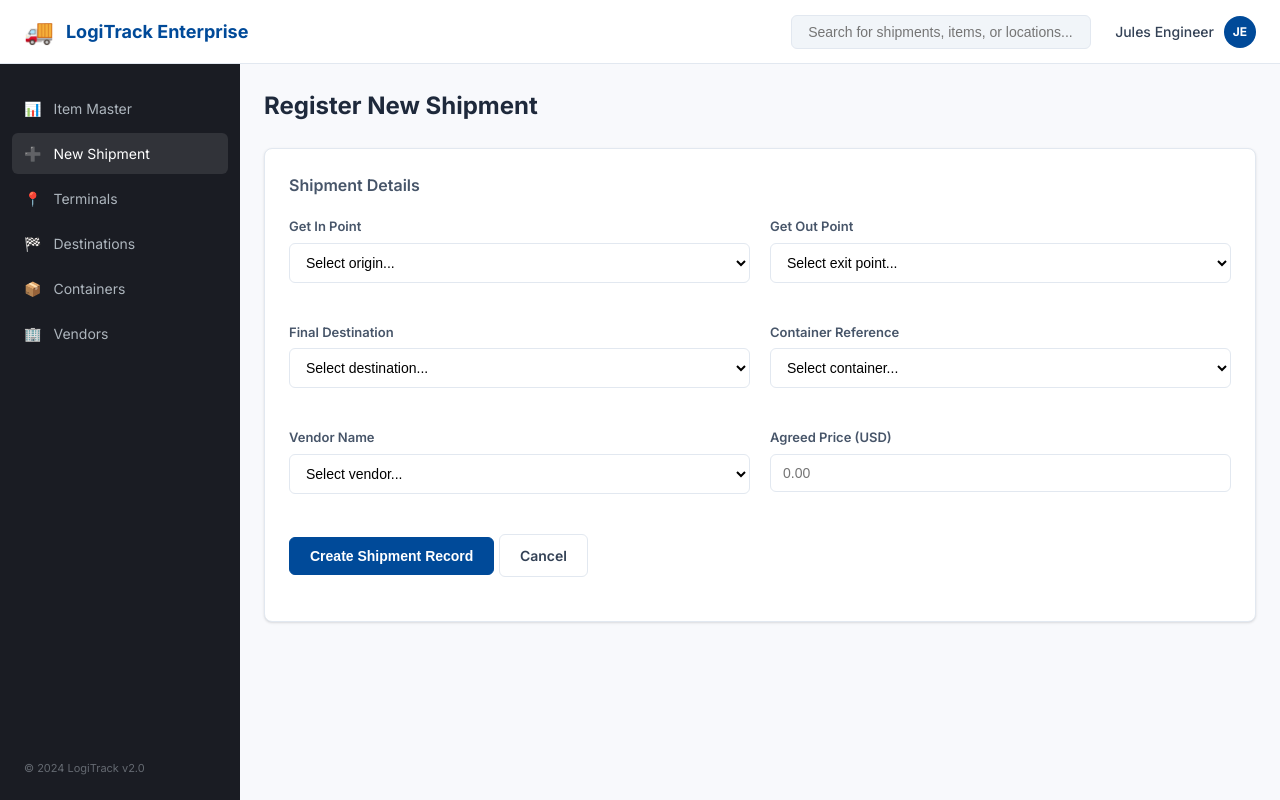
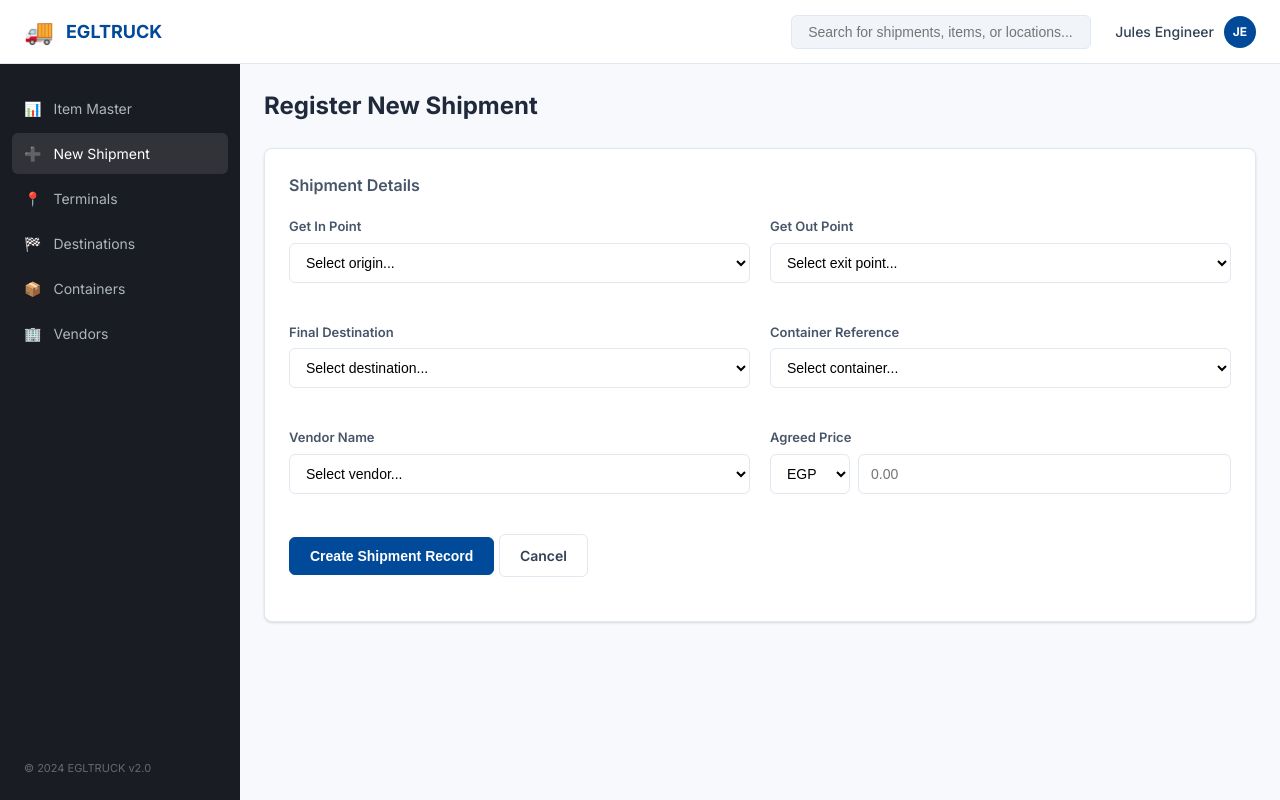
Before and after one commit to bemwathabet/Test1, a PHP site: page /add.php in a window 1280 px wide. Run offline with PHP 8.4, Linux system fonts and the light colour scheme.

Commit message:
Update company branding to EGLTRUCK and add currency selection.
- Renamed "LogiTrack Enterprise" to "EGLTRUCK" globally across all pages and components.
- Added 'currency' field to the database schema (defaults to EGP).
- Updated shipment creation and editing forms to include a currency selector (EGP or $).
- Updated dashboard list to display currency next to price values.
- Enhanced CSV Import and Export tools to handle the new currency column.
- Updated footer branding in the sidebar.

Co-authored-by: bemwathabet <295665427+bemwathabet@users.noreply.github.com>

```diff
--- a/add.php
+++ b/add.php
@@ -12,7 +12,7 @@ $vendors = $db->query("SELECT * FROM vendors ORDER BY name ASC")->fetchAll(PDO::
 <head>
     <meta charset="UTF-8">
     <meta name="viewport" content="width=device-width, initial-scale=1.0">
-    <title>LogiTrack Enterprise - New Shipment</title>
+    <title>EGLTRUCK - New Shipment</title>
     <link rel="stylesheet" href="style.css">
     <link rel="preconnect" href="https://fonts.googleapis.com">
     <link rel="preconnect" href="https://fonts.gstatic.com" crossorigin>
@@ -80,8 +80,14 @@ $vendors = $db->query("SELECT * FROM vendors ORDER BY name ASC")->fetchAll(PDO::
                             </select>
                         </div>
                         <div class="form-group">
-                            <label for="price">Agreed Price (USD)</label>
-                            <input type="number" id="price" name="price" step="0.01" placeholder="0.00" required>
+                            <label for="price">Agreed Price</label>
+                            <div style="display: flex; gap: 8px;">
+                                <select name="currency" style="width: 80px;" required>
+                                    <option value="EGP" selected>EGP</option>
+                                    <option value="$">$</option>
+                                </select>
+                                <input type="number" id="price" name="price" step="0.01" placeholder="0.00" required style="flex: 1;">
+                            </div>
                         </div>
                         <div class="form-group full-width">
                             <button type="submit" class="btn btn-primary">Create Shipment Record</button>
--- a/add_item.php
+++ b/add_item.php
@@ -8,17 +8,19 @@ if ($_SERVER['REQUEST_METHOD'] === 'POST') {
     $container_id = $_POST['container_id'] ?? 0;
     $vendor_id = $_POST['vendor_id'] ?? 0;
     $price = $_POST['price'] ?? 0;
+    $currency = $_POST['currency'] ?? 'EGP';
 
     if ($get_in_id > 0 && $get_out_id > 0 && $destination_id > 0 && $container_id > 0 && $vendor_id > 0 && $price > 0) {
         try {
-            $stmt = $db->prepare("INSERT INTO items (get_in_id, get_out_id, destination_id, container_id, vendor_id, price) VALUES (:get_in_id, :get_out_id, :destination_id, :container_id, :vendor_id, :price)");
+            $stmt = $db->prepare("INSERT INTO items (get_in_id, get_out_id, destination_id, container_id, vendor_id, price, currency) VALUES (:get_in_id, :get_out_id, :destination_id, :container_id, :vendor_id, :price, :currency)");
             $stmt->execute([
                 ':get_in_id' => $get_in_id,
                 ':get_out_id' => $get_out_id,
                 ':destination_id' => $destination_id,
                 ':container_id' => $container_id,
                 ':vendor_id' => $vendor_id,
-                ':price' => $price
+                ':price' => $price,
+                ':currency' => $currency
             ]);
             header("Location: index.php?success=1");
             exit;
--- a/containers.php
+++ b/containers.php
@@ -10,7 +10,7 @@ $containers = $stmt->fetchAll(PDO::FETCH_ASSOC);
 <head>
     <meta charset="UTF-8">
     <meta name="viewport" content="width=device-width, initial-scale=1.0">
-    <title>LogiTrack Enterprise - Containers</title>
+    <title>EGLTRUCK - Containers</title>
     <link rel="stylesheet" href="style.css">
     <link href="https://fonts.googleapis.com/css2?family=Inter:wght@400;500;600;700&display=swap" rel="stylesheet">
 </head>
--- a/database.php
+++ b/database.php
@@ -40,6 +40,7 @@ try {
         container_id INTEGER NOT NULL,
         vendor_id INTEGER NOT NULL,
         price REAL NOT NULL,
+        currency TEXT NOT NULL DEFAULT 'EGP',
         FOREIGN KEY (get_in_id) REFERENCES terminals(id),
         FOREIGN KEY (get_out_id) REFERENCES terminals(id),
         FOREIGN KEY (destination_id) REFERENCES destinations(id),
--- a/destinations.php
+++ b/destinations.php
@@ -10,7 +10,7 @@ $destinations = $stmt->fetchAll(PDO::FETCH_ASSOC);
 <head>
     <meta charset="UTF-8">
     <meta name="viewport" content="width=device-width, initial-scale=1.0">
-    <title>LogiTrack Enterprise - Destinations</title>
+    <title>EGLTRUCK - Destinations</title>
     <link rel="stylesheet" href="style.css">
     <link href="https://fonts.googleapis.com/css2?family=Inter:wght@400;500;600;700&display=swap" rel="stylesheet">
 </head>
--- a/edit_lookup.php
+++ b/edit_lookup.php
@@ -32,7 +32,7 @@ if (!$record) {
 <head>
     <meta charset="UTF-8">
     <meta name="viewport" content="width=device-width, initial-scale=1.0">
-    <title>LogiTrack Enterprise - <?php echo $config['title']; ?></title>
+    <title>EGLTRUCK - <?php echo $config['title']; ?></title>
     <link rel="stylesheet" href="style.css">
     <link href="https://fonts.googleapis.com/css2?family=Inter:wght@400;500;600;700&display=swap" rel="stylesheet">
 </head>
--- a/export.php
+++ b/export.php
@@ -29,7 +29,7 @@ switch ($type) {
         break;
     case 'items':
     default:
-        fputcsv($output, ['ID', 'Get In', 'Get Out', 'Destination', 'Container', 'Vendor', 'Price']);
+        fputcsv($output, ['ID', 'Get In', 'Get Out', 'Destination', 'Container', 'Vendor', 'Price', 'Currency']);
         $query = "SELECT
                     i.id,
                     tin.name as get_in,
@@ -37,7 +37,8 @@ switch ($type) {
                     d.name as destination,
                     c.reference as container,
                     v.name as vendor,
-                    i.price
+                    i.price,
+                    i.currency
                   FROM items i
                   JOIN terminals tin ON i.get_in_id = tin.id
                   JOIN terminals tout ON i.get_out_id = tout.id
--- a/header_component.php
+++ b/header_component.php
@@ -1,7 +1,7 @@
 <header class="top-header">
     <div class="logo">
         <span class="logo-icon">🚚</span>
-        <span class="logo-text">LogiTrack Enterprise</span>
+        <span class="logo-text">EGLTRUCK</span>
     </div>
     <div class="header-actions">
         <div class="search-bar">
--- a/index.php
+++ b/index.php
@@ -23,7 +23,7 @@ $items = $stmt->fetchAll(PDO::FETCH_ASSOC);
 <head>
     <meta charset="UTF-8">
     <meta name="viewport" content="width=device-width, initial-scale=1.0">
-    <title>LogiTrack Enterprise - Item Master</title>
+    <title>EGLTRUCK - Item Master</title>
     <link rel="stylesheet" href="style.css">
     <link rel="preconnect" href="https://fonts.googleapis.com">
     <link rel="preconnect" href="https://fonts.gstatic.com" crossorigin>
@@ -69,7 +69,7 @@ $items = $stmt->fetchAll(PDO::FETCH_ASSOC);
                                 <th>Destination</th>
                                 <th>Container</th>
                                 <th>Vendor</th>
-                                <th>Price (USD)</th>
+                                <th>Price</th>
                                 <th>Actions</th>
                             </tr>
                         </thead>
@@ -87,7 +87,7 @@ $items = $stmt->fetchAll(PDO::FETCH_ASSOC);
                                         <td><?php echo htmlspecialchars($item['destination_name']); ?></td>
                                         <td><span class="badge"><?php echo htmlspecialchars($item['container_ref']); ?></span></td>
                                         <td><?php echo htmlspecialchars($item['vendor_name']); ?></td>
-                                        <td><strong>$<?php echo htmlspecialchars(number_format($item['price'], 2)); ?></strong></td>
+                                        <td><strong><?php echo htmlspecialchars($item['currency']); ?> <?php echo htmlspecialchars(number_format($item['price'], 2)); ?></strong></td>
                                         <td>
                                             <div class="table-actions">
                                                 <a href="edit_item.php?id=<?php echo $item['id']; ?>" class="action-link edit">Edit</a>
--- a/nav.php
+++ b/nav.php
@@ -40,6 +40,6 @@
         </ul>
     </nav>
     <div class="sidebar-footer">
-        <p>© 2024 LogiTrack v2.0</p>
+        <p>© 2024 EGLTRUCK v2.0</p>
     </div>
 </aside>
--- a/terminals.php
+++ b/terminals.php
@@ -10,7 +10,7 @@ $terminals = $stmt->fetchAll(PDO::FETCH_ASSOC);
 <head>
     <meta charset="UTF-8">
     <meta name="viewport" content="width=device-width, initial-scale=1.0">
-    <title>LogiTrack Enterprise - Terminals</title>
+    <title>EGLTRUCK - Terminals</title>
     <link rel="stylesheet" href="style.css">
     <link rel="preconnect" href="https://fonts.googleapis.com">
     <link rel="preconnect" href="https://fonts.gstatic.com" crossorigin>
--- a/update_item.php
+++ b/update_item.php
@@ -9,6 +9,7 @@ if ($_SERVER['REQUEST_METHOD'] === 'POST') {
     $container_id = $_POST['container_id'] ?? 0;
     $vendor_id = $_POST['vendor_id'] ?? 0;
     $price = $_POST['price'] ?? 0;
+    $currency = $_POST['currency'] ?? 'EGP';
 
     if ($id > 0 && $get_in_id > 0 && $get_out_id > 0 && $destination_id > 0 && $container_id > 0 && $vendor_id > 0 && $price > 0) {
         try {
@@ -18,7 +19,8 @@ if ($_SERVER['REQUEST_METHOD'] === 'POST') {
                 destination_id = :destination_id,
                 container_id = :container_id,
                 vendor_id = :vendor_id,
-                price = :price
+                price = :price,
+                currency = :currency
                 WHERE id = :id");
             $stmt->execute([
                 ':get_in_id' => $get_in_id,
@@ -27,6 +29,7 @@ if ($_SERVER['REQUEST_METHOD'] === 'POST') {
                 ':container_id' => $container_id,
                 ':vendor_id' => $vendor_id,
                 ':price' => $price,
+                ':currency' => $currency,
                 ':id' => $id
             ]);
             header("Location: index.php?updated=1");
--- a/vendors.php
+++ b/vendors.php
@@ -10,7 +10,7 @@ $vendors = $stmt->fetchAll(PDO::FETCH_ASSOC);
 <head>
     <meta charset="UTF-8">
     <meta name="viewport" content="width=device-width, initial-scale=1.0">
-    <title>LogiTrack Enterprise - Vendors</title>
+    <title>EGLTRUCK - Vendors</title>
     <link rel="stylesheet" href="style.css">
     <link href="https://fonts.googleapis.com/css2?family=Inter:wght@400;500;600;700&display=swap" rel="stylesheet">
 </head>
```
Also changed, not shown: edit_item.php (+9 -3 lines), import.php (+4 -3 lines).
